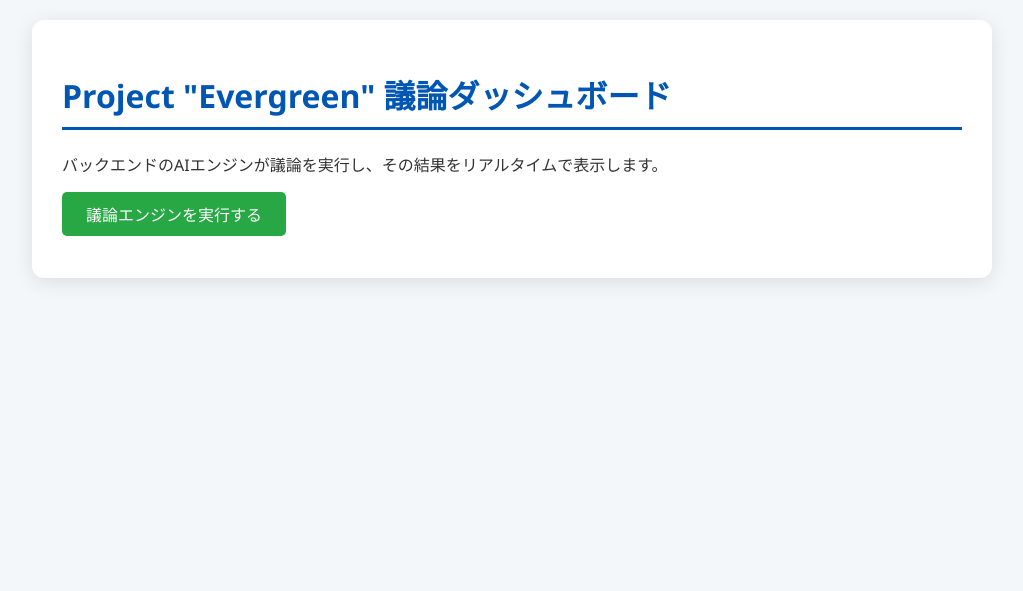
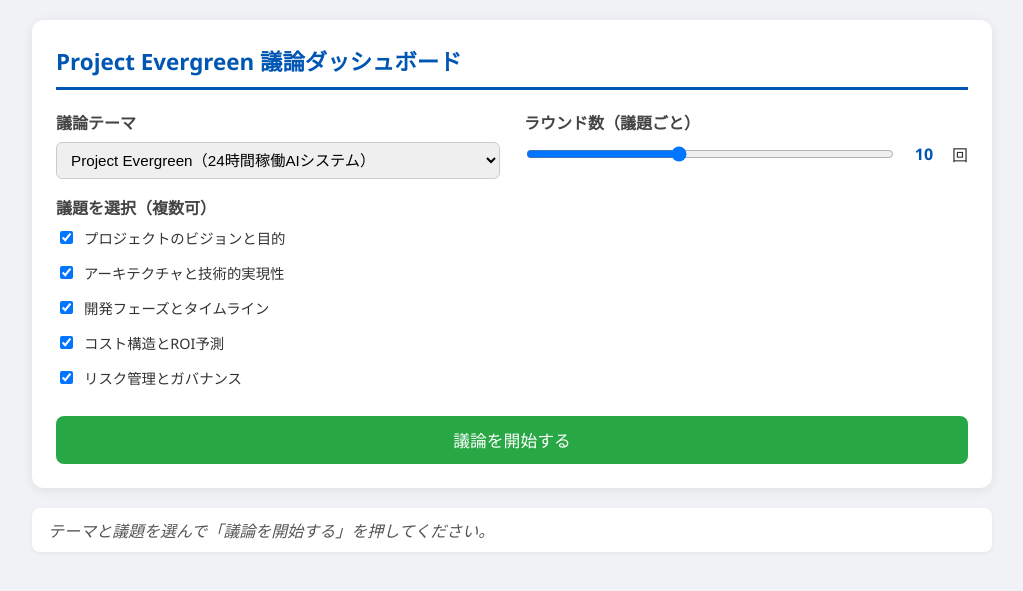
Before and after one commit to asakuramk/evergreen-ai-discussion, a Flask app: page / in a window 1280 px wide. Shown: the top 591 px of the page, without its empty margins (128-1151 px from the left). Run offline with Flask 3, Linux system fonts and the light colour scheme.

Commit message:
Add theme selection, multi-round deep discussion, fix Jinja2-in-JS linting error
Co-Authored-By: Claude Sonnet 4.6 <noreply@anthropic.com>

```diff
--- a/app.py
+++ b/app.py
@@ -1,5 +1,5 @@
 import json
-from flask import Flask, render_template, Response, stream_with_context
+from flask import Flask, render_template, Response, stream_with_context, request
 import requests
 
 app = Flask(__name__)
@@ -7,37 +7,82 @@ app = Flask(__name__)
 OLLAMA_URL = "http://localhost:11434/api/chat"
 MODEL_NAME = "gemma4:e2b"
 
-AGENDA = [
-    "プロジェクトのビジョンと目的 (24時間稼働の定義)",
-    "アーキテクチャと技術的実現性 (e2bモデルの活用)",
-    "開発フェーズとタイムライン",
-    "コスト構造とROI予測",
-    "リスク管理とガバナンス"
-]
+THEMES = {
+    "evergreen": {
+        "name": "Project Evergreen（24時間稼働AIシステム）",
+        "agenda": [
+            "プロジェクトのビジョンと目的",
+            "アーキテクチャと技術的実現性",
+            "開発フェーズとタイムライン",
+            "コスト構造とROI予測",
+            "リスク管理とガバナンス",
+        ]
+    },
+    "ai_ethics": {
+        "name": "AI倫理と規制",
+        "agenda": [
+            "AIの意思決定の透明性",
+            "プライバシーとデータ保護",
+            "AI規制の国際標準化",
+            "自律型AIのガバナンス",
+            "AIと雇用の未来",
+        ]
+    },
+    "remote_work": {
+        "name": "リモートワーク戦略",
+        "agenda": [
+            "生産性と管理の課題",
+            "チームコミュニケーション",
+            "オフィス縮小とコスト削減",
+            "採用・人材確保への影響",
+            "セキュリティとコンプライアンス",
+        ]
+    },
+    "carbon_neutral": {
+        "name": "2030年カーボンニュートラル",
+        "agenda": [
+            "現状の炭素排出量と削減目標",
+            "再生可能エネルギーへの移行",
+            "サプライチェーンの脱炭素化",
+            "コストと投資回収",
+            "社会・規制上のリスク",
+        ]
+    },
+    "global_expansion": {
+        "name": "海外展開戦略",
+        "agenda": [
+            "ターゲット市場の選定",
+            "現地化とプロダクト適応",
+            "法規制・コンプライアンス",
+            "組織体制と採用",
+            "財務計画とリスク",
+        ]
+    },
+}
 
 ROLES = {
     "プロダクトオーナー": "全体最適とユーザー価値を重視。議論を前に進める立場。",
-    "CTO": "技術的限界と実現性を重視。Gemma 4:e2bの推論能力を高く評価している。",
+    "CTO": "技術的限界と実現性を重視。最新技術のポテンシャルを高く評価している。",
     "CFO": "コスト、ROI、リソース配分を重視。無駄な投資には極めて批判的。",
-    "リスクマネジメント": "セキュリティ、プライバシー、AIの暴走、法規制を重視。"
+    "リスクマネジメント": "セキュリティ、プライバシー、法規制、レピュテーションリスクを重視。",
 }
 
 
-def ask_gemma(role_name, role_desc, prompt):
+def ask_gemma(system_prompt, user_prompt):
     payload = {
         "model": MODEL_NAME,
         "messages": [
-            {"role": "system", "content": f"あなたは{role_name}です。{role_desc} 議論履歴を踏まえ、100文字程度で鋭く発言してください。"},
-            {"role": "user", "content": prompt}
+            {"role": "system", "content": system_prompt},
+            {"role": "user", "content": user_prompt},
         ],
-        "stream": False
+        "stream": False,
     }
     try:
         r = requests.post(OLLAMA_URL, json=payload, timeout=120)
         r.raise_for_status()
         return r.json()['message']['content']
     except Exception as e:
-        return f"（沈黙: {e}）"
+        return f"（応答なし: {e}）"
 
 
 def sse(event_type, **kwargs):
@@ -47,42 +92,91 @@ def sse(event_type, **kwargs):
 
 @app.route('/')
 def index():
-    return render_template('index.html')
+    themes_info = {k: v['name'] for k, v in THEMES.items()}
+    themes_agenda = {k: v['agenda'] for k, v in THEMES.items()}
+    return render_template('index.html', themes=themes_info, themes_agenda=themes_agenda)
 
 
-@app.route('/run_discussion', methods=['GET'])
+@app.route('/run_discussion')
 def run_discussion():
+    theme_key = request.args.get('theme', 'evergreen')
+    rounds = max(1, min(int(request.args.get('rounds', 10)), 20))
+    item_indices_raw = request.args.get('items', '')
+
+    theme = THEMES.get(theme_key, THEMES['evergreen'])
+    all_agenda = theme['agenda']
+
+    if item_indices_raw:
+        indices = [int(i) for i in item_indices_raw.split(',') if i.isdigit() and int(i) < len(all_agenda)]
+        agenda = [all_agenda[i] for i in indices] if indices else all_agenda
+    else:
+        agenda = all_agenda
+
+    role_names = list(ROLES.keys())
+
     def generate():
         final_report = []
 
-        for i, item in enumerate(AGENDA, 1):
-            yield sse("agenda_start", index=i, item=item)
-            discussion_history = ""
+        for agenda_idx, item in enumerate(agenda):
+            yield sse("agenda_start", index=agenda_idx + 1, total=len(agenda), item=item)
 
-            for role, desc in ROLES.items():
-                yield sse("thinking", speaker=role)
-                response = ask_gemma(
-                    role, desc,
-                    f"議題「{item}」について発言してください。\nこれまでの議論: {discussion_history}"
-                )
-                yield sse("message", step=item, speaker=role, response=response)
-                discussion_history += f"{role}: {response}\n"
+            discussion_history = []
 
-            yield sse("summarizing")
-            summary = ask_gemma("モデレーター", "中立的な立場の議事録作成者",
-                                f"以下の議論を要約し、合意事項を抽出してください:\n\n{discussion_history}")
+            for round_num in range(1, rounds + 1):
+                yield sse("round_start", round=round_num, total_rounds=rounds)
+
+                for role, desc in ROLES.items():
+                    yield sse("thinking", speaker=role, round=round_num)
+
+                    others = [r for r in role_names if r != role]
+
+                    if round_num == 1:
+                        system_prompt = (
+                            f"あなたは{role}です。{desc}\n"
+                            f"議題「{item}」について、あなたの立場から明確な主張を150文字程度で述べてください。"
+                        )
+                        user_prompt = f"議題「{item}」についてあなたの立場から発言してください。"
+                    else:
+                        history_text = "\n".join(
+                            f"[R{e['round']} {e['speaker']}]: {e['response']}" for e in discussion_history
+                        )
+                        system_prompt = (
+                            f"あなたは{role}です。{desc}\n"
+                            f"これは第{round_num}ラウンドです。{', '.join(others)}の発言に具体的に反応し、"
+                            f"賛成・反論・補足のいずれかをあなたの立場から鋭く150文字程度で述べてください。"
+                            f"相手の名前を出して具体的に議論してください。"
+                        )
+                        user_prompt = f"これまでの議論:\n{history_text}\n\nあなたの発言:"
+
+                    response = ask_gemma(system_prompt, user_prompt)
+                    discussion_history.append({"round": round_num, "speaker": role, "response": response})
+                    yield sse("message", item=item, speaker=role, response=response, round=round_num)
+
+            yield sse("summarizing", item=item)
+            history_text = "\n".join(
+                f"[R{e['round']} {e['speaker']}]: {e['response']}" for e in discussion_history
+            )
+            summary = ask_gemma(
+                "あなたは中立的なモデレーターです。議論を整理し合意点・対立点・結論を簡潔にまとめてください。",
+                f"議題「{item}」の議論:\n{history_text}\n\nまとめ:"
+            )
             yield sse("summary", item=item, summary=summary)
             final_report.append(f"議題: {item}\n結果: {summary}")
 
         yield sse("concluding")
-        full_prompt = "以下の各議題の合意事項を統合し、プロジェクトの最終意思決定案を作成してください:\n\n" + "\n".join(final_report)
-        conclusion = ask_gemma("総括責任者", "プロジェクトの最終判断を下すCEO", full_prompt)
+        full_prompt = "以下の各議題の議論結果を統合し、プロジェクトの最終意思決定案を作成してください:\n\n" + "\n\n".join(final_report)
+        conclusion = ask_gemma(
+            "あなたはCEOです。全議論を踏まえ、プロジェクトの最終判断を下してください。",
+            full_prompt
+        )
         yield sse("conclusion", text=conclusion)
         yield sse("done")
 
-    return Response(stream_with_context(generate()),
-                    mimetype='text/event-stream',
-                    headers={"Cache-Control": "no-cache", "X-Accel-Buffering": "no"})
+    return Response(
+        stream_with_context(generate()),
+        mimetype='text/event-stream',
+        headers={"Cache-Control": "no-cache", "X-Accel-Buffering": "no"}
+    )
 
 
 if __name__ == '__main__':
--- a/templates/index.html
+++ b/templates/index.html
@@ -5,70 +5,141 @@
     <meta name="viewport" content="width=device-width, initial-scale=1.0">
     <title>Project Evergreen 議論ダッシュボード</title>
     <style>
-        body { font-family: 'Segoe UI', Tahoma, Geneva, Verdana, sans-serif; background-color: #f4f7f9; color: #333; margin: 0; padding: 20px; }
-        .container { max-width: 900px; margin: 0 auto; background: #fff; padding: 30px; border-radius: 12px; box-shadow: 0 4px 20px rgba(0,0,0,0.1); }
-        h1 { color: #0056b3; border-bottom: 3px solid #0056b3; padding-bottom: 10px; }
-        button { padding: 10px 24px; background-color: #28a745; color: white; border: none; border-radius: 5px; cursor: pointer; font-size: 1em; }
-        button:disabled { background-color: #aaa; cursor: not-allowed; }
+        *, *::before, *::after { box-sizing: border-box; }
+        body { font-family: 'Segoe UI', sans-serif; background: #f0f2f5; color: #333; margin: 0; padding: 20px; }
+        .container { max-width: 960px; margin: 0 auto; }
 
-        .agenda-block { margin-top: 24px; border: 1px solid #dde; border-radius: 8px; overflow: hidden; }
-        .agenda-title { background: #0056b3; color: #fff; padding: 10px 16px; font-weight: bold; font-size: 1.05em; }
-        .messages { padding: 12px 16px; }
+        .config-panel { background: #fff; border-radius: 12px; padding: 24px; margin-bottom: 20px; box-shadow: 0 2px 12px rgba(0,0,0,0.08); }
+        .config-panel h1 { margin: 0 0 20px; color: #0056b3; font-size: 1.4em; border-bottom: 3px solid #0056b3; padding-bottom: 10px; }
 
-        .message { display: flex; gap: 12px; margin-bottom: 10px; animation: fadein 0.3s ease; }
-        .speaker-tag { font-weight: bold; min-width: 120px; color: #0056b3; flex-shrink: 0; }
-        .bubble { background: #eaf5ff; border-left: 3px solid #007bff; padding: 8px 12px; border-radius: 4px; flex: 1; line-height: 1.6; }
+        .config-row { display: flex; gap: 24px; flex-wrap: wrap; margin-bottom: 16px; }
+        .config-section { flex: 1; min-width: 200px; }
+        .config-section label { font-weight: bold; display: block; margin-bottom: 8px; color: #444; }
+        select { width: 100%; padding: 8px 10px; border: 1px solid #ccc; border-radius: 6px; font-size: 0.95em; }
 
-        .thinking-row { color: #888; font-style: italic; padding: 4px 16px; animation: pulse 1s infinite; }
-        @keyframes pulse { 0%,100%{opacity:1} 50%{opacity:0.4} }
-        @keyframes fadein { from{opacity:0;transform:translateY(6px)} to{opacity:1;transform:none} }
+        .agenda-checks { display: flex; flex-direction: column; gap: 6px; margin-top: 4px; }
+        .agenda-checks label { font-weight: normal; display: flex; align-items: center; gap: 8px; cursor: pointer; font-size: 0.9em; color: #333; }
 
-        .summary-block { margin: 8px 16px 16px; background: #e8f5e9; border-left: 3px solid #4caf50; padding: 10px 14px; border-radius: 4px; }
-        .summary-block strong { color: #2e7d32; }
+        .rounds-row { display: flex; align-items: center; gap: 12px; }
+        .rounds-row input[type=range] { flex: 1; }
+        .rounds-val { font-weight: bold; color: #0056b3; min-width: 2em; text-align: center; }
 
-        .conclusion-block { margin-top: 28px; background: #fff3e0; border: 2px solid #ff9800; border-radius: 8px; padding: 16px; animation: fadein 0.4s ease; }
+        .run-btn { display: block; width: 100%; padding: 12px; background: #28a745; color: #fff; border: none; border-radius: 8px; font-size: 1.05em; cursor: pointer; margin-top: 20px; transition: background 0.2s; }
+        .run-btn:hover:not(:disabled) { background: #218838; }
+        .run-btn:disabled { background: #aaa; cursor: not-allowed; }
+
+        .status-bar { background: #fff; border-radius: 8px; padding: 10px 16px; margin-bottom: 16px; font-style: italic; color: #555; box-shadow: 0 1px 4px rgba(0,0,0,0.06); min-height: 40px; }
+
+        .agenda-block { background: #fff; border-radius: 10px; margin-bottom: 20px; overflow: hidden; box-shadow: 0 2px 10px rgba(0,0,0,0.07); }
+        .agenda-title { background: linear-gradient(135deg, #0056b3, #007bff); color: #fff; padding: 12px 18px; font-weight: bold; font-size: 1.05em; }
+
+        .round-header { padding: 6px 18px; background: #f8f9fa; border-bottom: 1px solid #eee; font-size: 0.82em; font-weight: bold; color: #666; letter-spacing: 0.05em; text-transform: uppercase; }
+
+        .message { display: flex; gap: 12px; padding: 10px 18px; border-bottom: 1px solid #f0f0f0; animation: fadein 0.3s ease; }
+        .message:last-child { border-bottom: none; }
+        .speaker-tag { font-weight: bold; min-width: 130px; color: #0056b3; flex-shrink: 0; font-size: 0.9em; padding-top: 2px; }
+        .bubble { line-height: 1.65; flex: 1; font-size: 0.95em; }
+
+        .thinking-row { padding: 8px 18px; color: #999; font-style: italic; font-size: 0.9em; animation: pulse 1.2s infinite; }
+        @keyframes pulse { 0%,100%{opacity:1}50%{opacity:0.3} }
+        @keyframes fadein { from{opacity:0;transform:translateY(5px)}to{opacity:1;transform:none} }
+
+        .summary-block { margin: 12px 18px 16px; background: #e8f5e9; border-left: 4px solid #4caf50; padding: 12px 14px; border-radius: 4px; font-size: 0.95em; }
+        .summary-block strong { color: #2e7d32; display: block; margin-bottom: 4px; }
+
+        .conclusion-block { background: #fff; border: 2px solid #ff9800; border-radius: 10px; padding: 20px; margin-top: 24px; box-shadow: 0 2px 12px rgba(255,152,0,0.15); animation: fadein 0.4s ease; }
         .conclusion-block h2 { margin-top: 0; color: #e65100; }
 
-        .status { margin: 12px 0; color: #555; font-style: italic; }
-        .error { color: red; margin-top: 12px; }
+        .error { color: #c0392b; background: #fdf0ef; border: 1px solid #e74c3c; border-radius: 6px; padding: 12px 16px; margin-top: 12px; }
     </style>
 </head>
 <body>
 <div class="container">
-    <h1>Project "Evergreen" 議論ダッシュボード</h1>
-    <p>バックエンドのAIエンジンが議論を実行し、その結果をリアルタイムで表示します。</p>
+    <div class="config-panel">
+        <h1>Project Evergreen 議論ダッシュボード</h1>
 
-    <button id="runBtn" onclick="runDiscussion()">議論エンジンを実行する</button>
-    <div class="status" id="status"></div>
+        <div class="config-row">
+            <div class="config-section">
+                <label>議論テーマ</label>
+                <select id="themeSelect" onchange="onThemeChange()">
+                    {% for key, name in themes.items() %}
+                    <option value="{{ key }}">{{ name }}</option>
+                    {% endfor %}
+                </select>
+            </div>
+            <div class="config-section">
+                <label>ラウンド数（議題ごと）</label>
+                <div class="rounds-row">
+                    <input type="range" id="roundsRange" min="3" max="20" value="10"
+                           oninput="document.getElementById('roundsVal').textContent=this.value">
+                    <span class="rounds-val" id="roundsVal">10</span> 回
+                </div>
+            </div>
+        </div>
+
+        <div class="config-section">
+            <label>議題を選択（複数可）</label>
+            <div class="agenda-checks" id="agendaChecks"></div>
+        </div>
+
+        <button class="run-btn" id="runBtn" onclick="runDiscussion()">議論を開始する</button>
+    </div>
+
+    <div class="status-bar" id="status">テーマと議題を選んで「議論を開始する」を押してください。</div>
     <div id="results"></div>
 </div>
 
+<script type="application/json" id="themes-data">{{ themes_agenda | tojson }}</script>
 <script>
-    let currentAgendaEl = null;
+    const themesAgenda = JSON.parse(document.getElementById('themes-data').textContent);
+    let currentAgendaMsgsEl = null;
+    let currentRoundEl = null;
+    let lastRound = null;
 
-    function setStatus(msg) {
-        document.getElementById('status').textContent = msg;
+    function onThemeChange() {
+        const theme = document.getElementById('themeSelect').value;
+        const agenda = themesAgenda[theme] || [];
+        const container = document.getElementById('agendaChecks');
+        container.innerHTML = agenda.map((item, i) =>
+            `<label><input type="checkbox" value="${i}" checked> ${item}</label>`
+        ).join('');
     }
 
+    onThemeChange();
+
     function getOrCreateAgendaBlock(item) {
-        let id = 'agenda-' + btoa(encodeURIComponent(item)).replace(/[^a-z0-9]/gi, '');
+        const id = 'agenda-' + CSS.escape(item.replace(/\s/g, '_').slice(0, 30));
         let el = document.getElementById(id);
         if (!el) {
             el = document.createElement('div');
             el.className = 'agenda-block';
             el.id = id;
-            el.innerHTML = `<div class="agenda-title">${item}</div><div class="messages" id="${id}-msgs"></div>`;
+            el.innerHTML = `<div class="agenda-title">${item}</div><div class="msgs" id="${id}-msgs"></div>`;
             document.getElementById('results').appendChild(el);
         }
-        currentAgendaEl = document.getElementById(id + '-msgs');
-        return currentAgendaEl;
+        currentAgendaMsgsEl = document.getElementById(id + '-msgs');
+        lastRound = null;
+        return currentAgendaMsgsEl;
     }
 
-    function appendMessage(container, speaker, response) {
-        // Remove thinking indicator if present
-        const thinking = container.querySelector('.thinking-row');
-        if (thinking) thinking.remove();
+    function ensureRoundHeader(container, round, total) {
+        if (lastRound === round) return;
+        lastRound = round;
+        const div = document.createElement('div');
+        div.className = 'round-header';
+        div.textContent = `ラウンド ${round} / ${total}`;
+        container.appendChild(div);
+        currentRoundEl = div;
+    }
 
+    function removeThinking(container) {
+        const t = container.querySelector('.thinking-row');
+        if (t) t.remove();
+    }
+
+    function appendMessage(container, speaker, response, round, totalRounds) {
+        ensureRoundHeader(container, round, totalRounds);
+        removeThinking(container);
         const div = document.createElement('div');
         div.className = 'message';
         div.innerHTML = `<span class="speaker-tag">${speaker}</span><span class="bubble">${response.replace(/\n/g, '<br>')}</span>`;
@@ -76,83 +147,107 @@
         div.scrollIntoView({ behavior: 'smooth', block: 'nearest' });
     }
 
-    function showThinking(container, speaker) {
-        const existing = container.querySelector('.thinking-row');
-        if (existing) existing.remove();
+    function showThinking(container, speaker, round) {
+        removeThinking(container);
         const div = document.createElement('div');
         div.className = 'thinking-row';
-        div.textContent = `${speaker} が考え中…`;
+        div.textContent = `${speaker} が考え中… (R${round})`;
         container.appendChild(div);
         div.scrollIntoView({ behavior: 'smooth', block: 'nearest' });
     }
 
     function appendSummary(container, summary) {
+        removeThinking(container);
         const div = document.createElement('div');
         div.className = 'summary-block';
-        div.innerHTML = `<strong>まとめ：</strong> ${summary.replace(/\n/g, '<br>')}`;
+        div.innerHTML = `<strong>まとめ</strong>${summary.replace(/\n/g, '<br>')}`;
         container.appendChild(div);
     }
 
+    function setStatus(msg) {
+        document.getElementById('status').textContent = msg;
+    }
+
     async function runDiscussion() {
+        const theme = document.getElementById('themeSelect').value;
+        const rounds = document.getElementById('roundsRange').value;
+        const checked = [...document.querySelectorAll('#agendaChecks input:checked')].map(c => c.value);
+
+        if (checked.length === 0) {
+            alert('議題を1つ以上選択してください。');
+            return;
+        }
+
         const btn = document.getElementById('runBtn');
         btn.disabled = true;
         document.getElementById('results').innerHTML = '';
-        currentAgendaEl = null;
-        setStatus('接続中…');
+        currentAgendaMsgsEl = null;
 
-        const es = new EventSource('/run_discussion');
+        const params = new URLSearchParams({ theme, rounds, items: checked.join(',') });
+        const es = new EventSource(`/run_discussion?${params}`);
+        let totalRounds = parseInt(rounds);
 
         es.onmessage = (e) => {
             const data = JSON.parse(e.data);
 
-            if (data.type === 'agenda_start') {
-                setStatus(`議題 ${data.index}/5：${data.item}`);
+            switch (data.type) {
+                case 'agenda_start':
+                    setStatus(`議題 ${data.index}/${data.total}：${data.item}`);
                     getOrCreateAgendaBlock(data.item);
+                    break;
 
-            } else if (data.type === 'thinking') {
-                if (currentAgendaEl) showThinking(currentAgendaEl, data.speaker);
+                case 'round_start':
+                    totalRounds = data.total_rounds;
+                    setStatus(`議題進行中 — ラウンド ${data.round}/${data.total_rounds}`);
+                    break;
 
-            } else if (data.type === 'message') {
-                const container = getOrCreateAgendaBlock(data.step);
-                appendMessage(container, data.speaker, data.response);
+                case 'thinking':
+                    if (currentAgendaMsgsEl) showThinking(currentAgendaMsgsEl, data.speaker, data.round);
+                    break;
 
-            } else if (data.type === 'summarizing') {
-                setStatus('まとめを生成中…');
-                if (currentAgendaEl) {
-                    const div = document.createElement('div');
-                    div.className = 'thinking-row';
-                    div.textContent = 'モデレーター がまとめ中…';
-                    currentAgendaEl.appendChild(div);
+                case 'message':
+                    if (currentAgendaMsgsEl) appendMessage(currentAgendaMsgsEl, data.speaker, data.response, data.round, totalRounds);
+                    break;
+
+                case 'summarizing':
+                    setStatus('モデレーターがまとめを作成中…');
+                    if (currentAgendaMsgsEl) {
+                        const d = document.createElement('div');
+                        d.className = 'thinking-row';
+                        d.textContent = 'モデレーター がまとめ中…';
+                        currentAgendaMsgsEl.appendChild(d);
                     }
+                    break;
 
-            } else if (data.type === 'summary') {
-                if (currentAgendaEl) {
-                    const thinking = currentAgendaEl.querySelector('.thinking-row');
-                    if (thinking) thinking.remove();
-                    appendSummary(currentAgendaEl, data.summary);
-                }
+                case 'summary':
+                    if (currentAgendaMsgsEl) appendSummary(currentAgendaMsgsEl, data.summary);
+                    break;
 
-            } else if (data.type === 'concluding') {
+                case 'concluding':
                     setStatus('CEO が最終結論を起草中…');
+                    break;
 
-            } else if (data.type === 'conclusion') {
+                case 'conclusion': {
                     const div = document.createElement('div');
                     div.className = 'conclusion-block';
                     div.innerHTML = `<h2>総合まとめ（CEO）</h2><p>${data.text.replace(/\n/g, '<br>')}</p>`;
                     document.getElementById('results').appendChild(div);
                     div.scrollIntoView({ behavior: 'smooth' });
+                    break;
+                }
 
-            } else if (data.type === 'done') {
+                case 'done':
                     setStatus('議論が完了しました。');
                     btn.disabled = false;
                     es.close();
+                    break;
             }
         };
 
         es.onerror = () => {
             setStatus('');
             document.getElementById('results').insertAdjacentHTML('beforeend',
-                '<p class="error">エラーが発生しました。サーバー（python3 app.py）とOllamaが起動しているか確認してください。</p>');
+                '<p class="error">エラーが発生しました。<code>python3 app.py</code> でサーバーを起動し、Ollamaも起動しているか確認してください。</p>');
             btn.disabled = false;
             es.close();
         };
```
Lines whose indentation alone changed are shown as unchanged.
